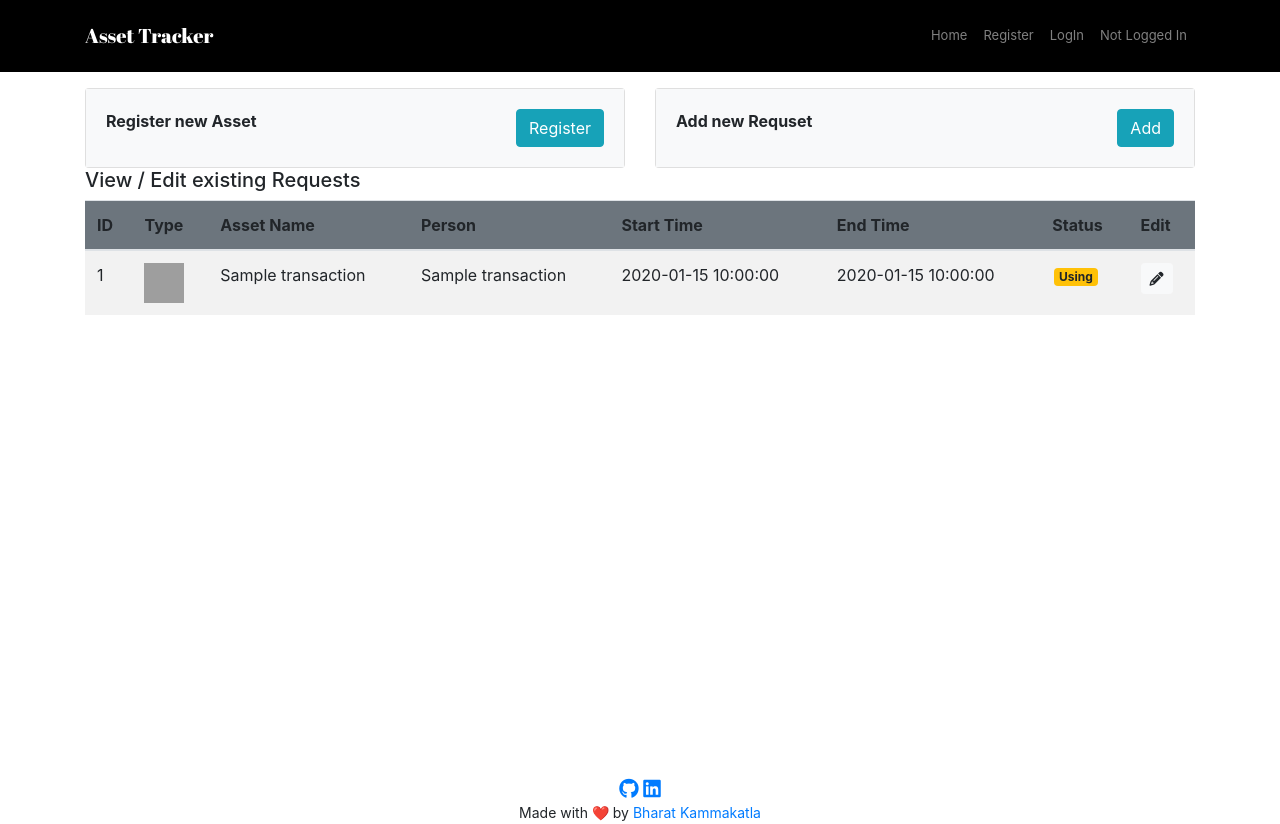
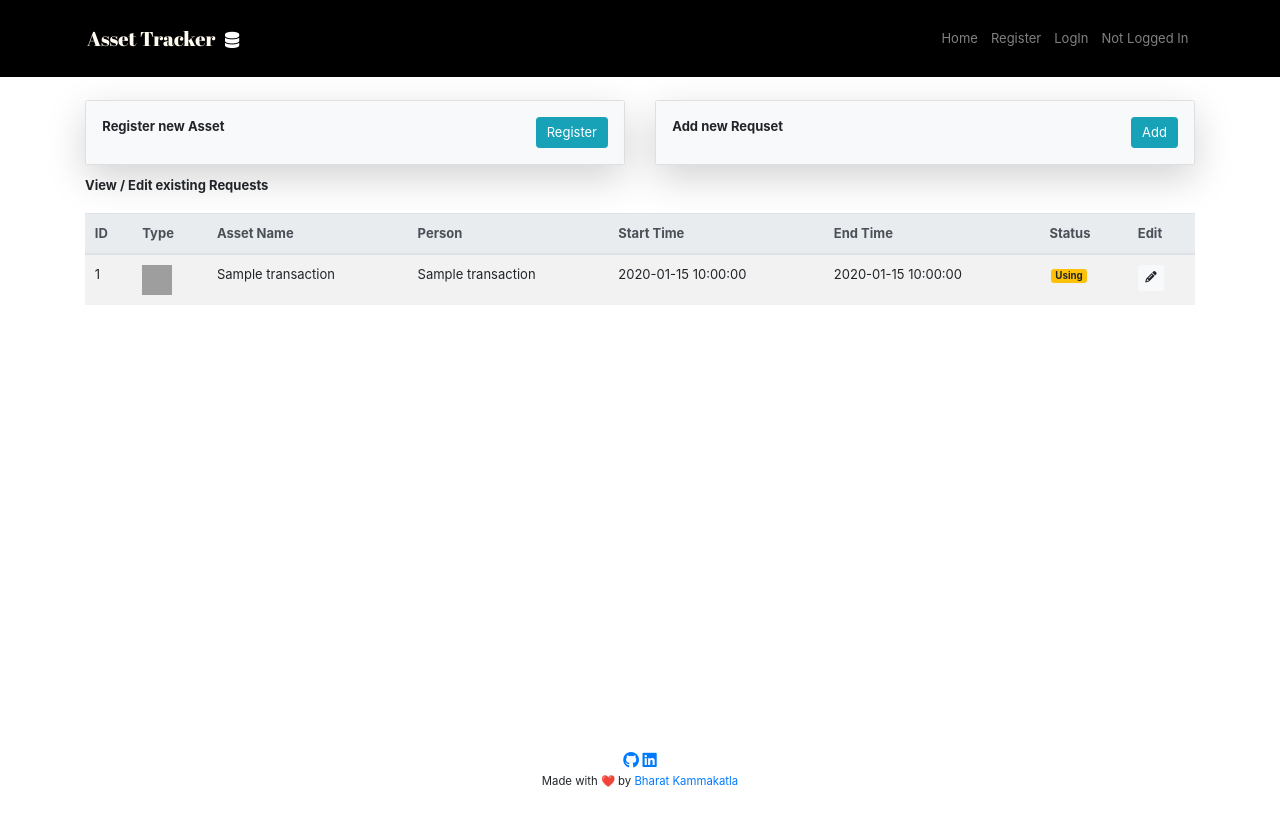
Before and after one commit to BharatKammakatla/Asset-Tracker, a Flask app: page / in a window 1280 px wide. After the commit the page ends 787 px from the top, so only its background shows below. Run offline with Flask 2, Linux system fonts and the light colour scheme; tables that the repository leaves empty hold one stand-in row (values such as "Sample post"); some libraries are stand-ins or nearby versions; grey boxes are pictures that could not be loaded.

Commit message:
updated css

```diff
--- a/app/asset/templates/base.html
+++ b/app/asset/templates/base.html
@@ -17,7 +17,7 @@
     <link href="https://fonts.googleapis.com/css2?family=Roboto&display=swap" rel="stylesheet">
     <link href="https://fonts.googleapis.com/css2?family=Abril+Fatface&display=swap" rel="stylesheet">
     <link rel="stylesheet" href="https://maxcdn.bootstrapcdn.com/font-awesome/4.4.0/css/font-awesome.min.css">
-    <link rel="stylesheet" type= "text/css" href="{{ url_for('static', filename = 'css/styles.css') }}">
+    <link rel="stylesheet" type="text/css" href="{{ url_for('static', filename = 'css/styles.css') }}">
     <link rel="icon" href="{{ url_for('static', filename='img/favicon.ico') }}">
     {{ bootstrap.load_css() }}
     {% endblock %}
@@ -26,11 +26,13 @@
 
 {# body #}
 <body>
+<div class="content">
     {# navigation bar #}
     {% block navbar %}
-<nav class="navbar navbar-expand-lg navbar-dark">
-    <div class="container my-2">
-        <a href="{{ url_for('main.display_transactions') }}" class="navbar-brand title">Asset Tracker</a>
+    <nav class="navbar navbar-expand-lg navbar-dark sticky-top py-4">
+        <div class="container">
+            <a href="{{ url_for('main.display_transactions') }}" class="navbar-brand"><span
+                    class="title">Asset Tracker</span> <i class="fas fa-database" style="padding: 3px"></i></a>
             <button type="button" class="navbar-toggler" data-toggle="collapse" data-target="#navbarSupportedContent"
                     aria-controls="navbarSupportedContent" aria-expanded="false" aria-label="Toggle navigation">
                 <span class="navbar-toggler-icon"></span>
@@ -66,6 +68,7 @@
             </div>
         </div>
     </nav>
+</div>
 
 {% endblock %}
 
@@ -86,12 +89,12 @@
 
 {# empty block for custom content #}
 {% block content %} {% endblock content %}
-
+<div class="spacer"></div>
 
 {% block footer %}
-<footer id="sticky-footer" class="py-4">
+<footer class="footer">
     <div class="container text-center">
-        <a target="_blank" href="https://github.com/BharatKammakatla/Sentiment-Analysis_Restaurant-Reviews"><i
+        <a target="_blank" href="https://github.com/BharatKammakatla/Asset-Tracker"><i
                 class="fab fa-github fa-lg contact-icon"></i></a>
         <a target="_blank" href="https://www.linkedin.com/in/bharatkammakatla"><i
                 class="fab fa-linkedin fa-lg contact-icon"></i></a>
@@ -117,6 +120,7 @@
         integrity="sha384-OgVRvuATP1z7JjHLkuOU7Xw704+h835Lr+6QL9UvYjZE3Ipu6Tp75j7Bh/kR0JKI"
         crossorigin="anonymous"></script>
 <script src="https://kit.fontawesome.com/5f3f547070.js" crossorigin="anonymous"></script>
+<script src="https://code.iconify.design/1/1.0.7/iconify.min.js"></script>
 {{ bootstrap.load_js() }}
 {% endblock %}
 </body>
--- a/app/asset/templates/home.html
+++ b/app/asset/templates/home.html
@@ -4,16 +4,16 @@
 
 <div class="container">
     <div class="row">
-        <div class="col-12 col-md-6">
-            <div class="card text-left">
+        <div class="col-12 col-md-6 my-2">
+            <div class="shadow-lg rounded card text-left">
                 <div class="card-body bg-light">
                     <b>Register new Asset</b>
                     <a href="{{ url_for('main.add_asset') }}" class="btn btn-info pull-right">Register</a>
                 </div>
             </div>
         </div>
-        <div class="col-12 col-md-6">
-            <div class="card text-left">
+        <div class="col-12 col-md-6 my-2">
+            <div class="shadow-lg rounded card text-left">
                 <div class="card-body bg-light">
                     <b>Add new Requset</b>
                     <a href="{{ url_for('main.add_transaction') }}" class="btn btn-info pull-right">Add</a>
@@ -22,14 +22,14 @@
         </div>
     </div>
     <div class="row">
-        <div class="col">
-            <h5>View / Edit existing Requests</h5>
+        <div class="col my-2">
+            <h6 class="font-weight-bold">View / Edit existing Requests</h6>
         </div>
-        <div class="col col-md-12">
+        <div class="col col-md-12 my-2">
             <div class="table-responsive">
                 <table class="table table-striped table-hover">
-                    <thead >
-                        <tr class="bg-secondary">
+                    <thead class="thead-light">
+                        <tr style="background-color: #e3f2fd;">
                             <th> ID</th>
                             <th> Type</th>
                             <th> Asset Name</th>
@@ -44,7 +44,7 @@
                     {% for transaction in transactions %}
                     <tr>
                         <td> {{ transaction.id }}</td>
-                        <td><img src="static/img/{{transaction.type}}.svg" alt="asset-img" height="40" width="40"></td>
+                        <td><img src="static/img/{{transaction.type}}.svg" alt="asset-img" height="30" width="30"></td>
                         <td> {{ transaction.asset_name }}</td>
                         <td> {{ transaction.person_name }}</td>
                         <td> {{ transaction.start_time }}</td>
--- a/app/static/css/styles.css
+++ b/app/static/css/styles.css
@@ -1,13 +1,12 @@
-html, body {height: 100%; margin: 0; padding: 0}
+html, body {margin: 0;
+    display: flex;
+    flex-direction: column;
+    min-height: 100vh;
+    font-size: small}
 p, li { font-size: small }
-footer{ position: absolute; width: 100%; left:0 ;bottom: 0; height: 40px }
 span {margin: 2px}
-.navbar {background-color: black}
-.books {padding: 25px; position: relative; left: 5%; width: 80%}
-.publisher {padding: 25px; position: relative; left: 40px }
-.ftr {padding: 25px}
-.wrapper {position: relative; min-height: 120%;}
-.title { color: floralwhite; font-family: 'Abril Fatface', cursive; font-size: 45px}
+.navbar {background-color: black; margin-bottom: 3px}
+.title { color: floralwhite; font-family: 'Abril Fatface', cursive; font-size: 20px}
 .form { height: 50%; width:70%; padding: 10px; position: relative; left: 48px}
 .form-group {width: 40%}
 .login-msg{position: relative; left: 48px}
@@ -15,3 +14,11 @@ span {margin: 2px}
 width:40px;
 height:40px
 }
+.spacer {
+    flex: 1;
+}
+.footer {
+    padding: 10px;
+    width: 100%;
+
+}
```
Also changed, not shown: app/asset/forms.py (+5 -6 lines). Lines whose indentation alone changed are shown as unchanged.
